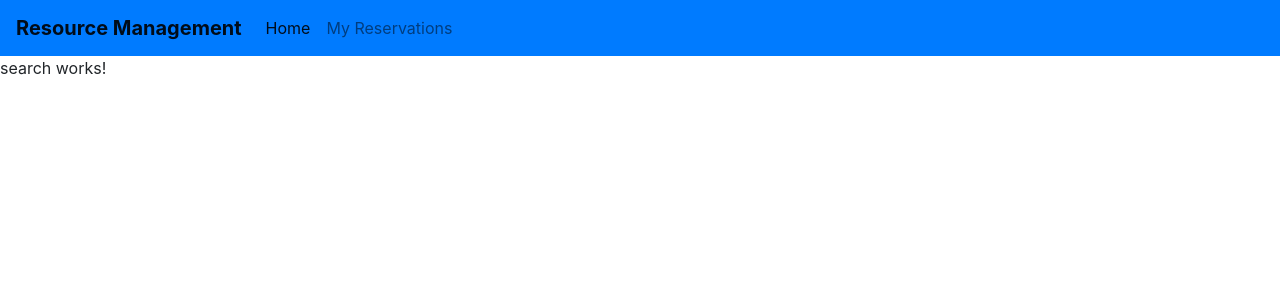
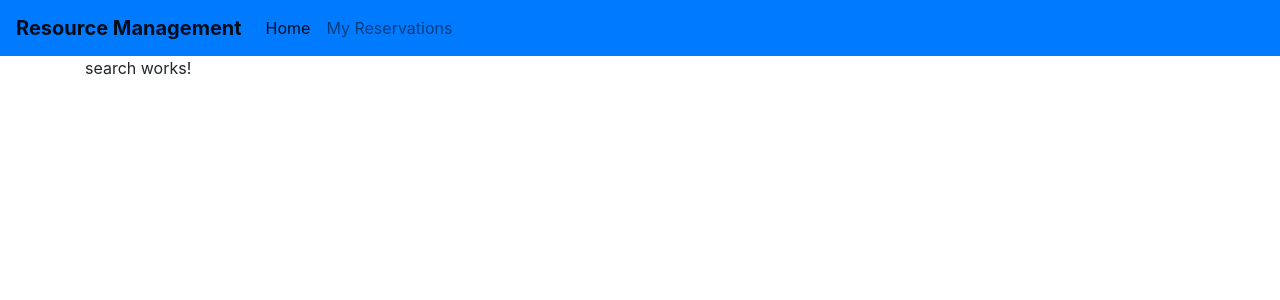
Before and after one commit to meldessouky94/rms-webclient, an Angular app: page /search in a window 1280 px wide. Shown: the top 300 px of the page. Built offline with nearby package versions, Linux system fonts and the light colour scheme.

Commit message:
Main page layout cleaned up; added margins on medius-large screens

```diff
--- a/src/app/app.component.html
+++ b/src/app/app.component.html
@@ -1,4 +1,9 @@
 
 <app-nav-bar></app-nav-bar>
-
-<router-outlet></router-outlet>
+<div class="container">
+    <div class="row">
+        <div class="col-md">
+            <router-outlet></router-outlet>
+        </div>
+    </div>
+</div>
```
